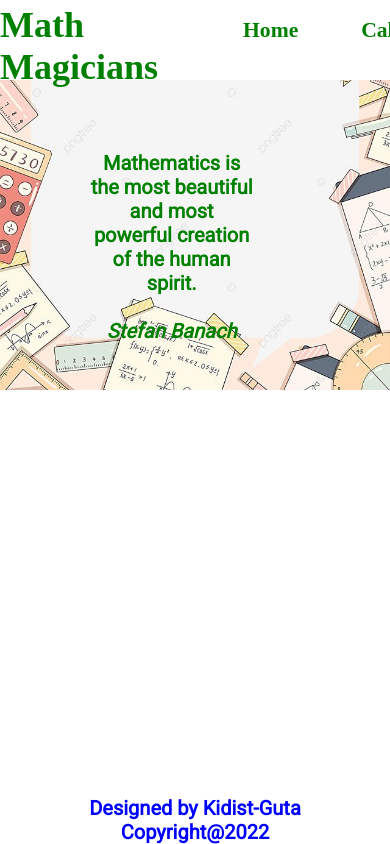
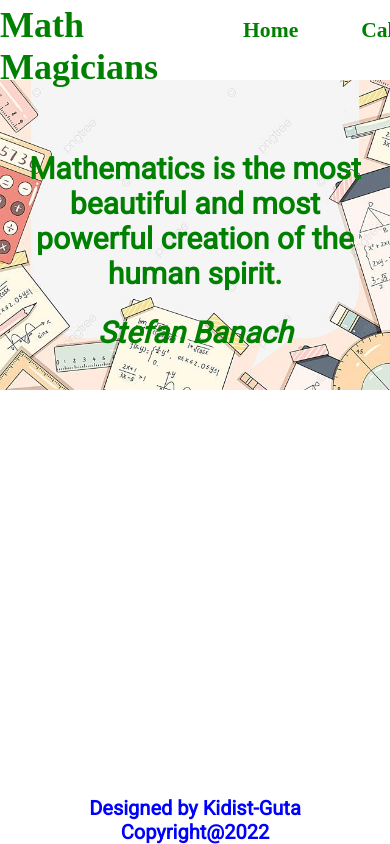
Before and after one commit to Ney2/math-magician, a React (Create React App) app: page /quotes in a window 390 px wide. Shown: the top 844 px of the page. Built offline with nearby package versions, Linux system fonts and the light colour scheme.

Commit message:
Fix linter error

```diff
--- a/src/Components/CSS/Quote.css
+++ b/src/Components/CSS/Quote.css
@@ -21,25 +21,3 @@
   font-style: italic;
   padding: 12px;
 }
-
-@media (max-width: 768px) {
-  body {
-    margin: 0;
-    padding: 0;
-    box-sizing: border-box;
-  }
-
-  .quote {
-    margin-left: 20%;
-  }
-
-  .quote p {
-    font-size: 20px;
-    width: 60%;
-    text-align: center;
-  }
-
-  .name {
-    text-align: center;
-  }
-}
```
